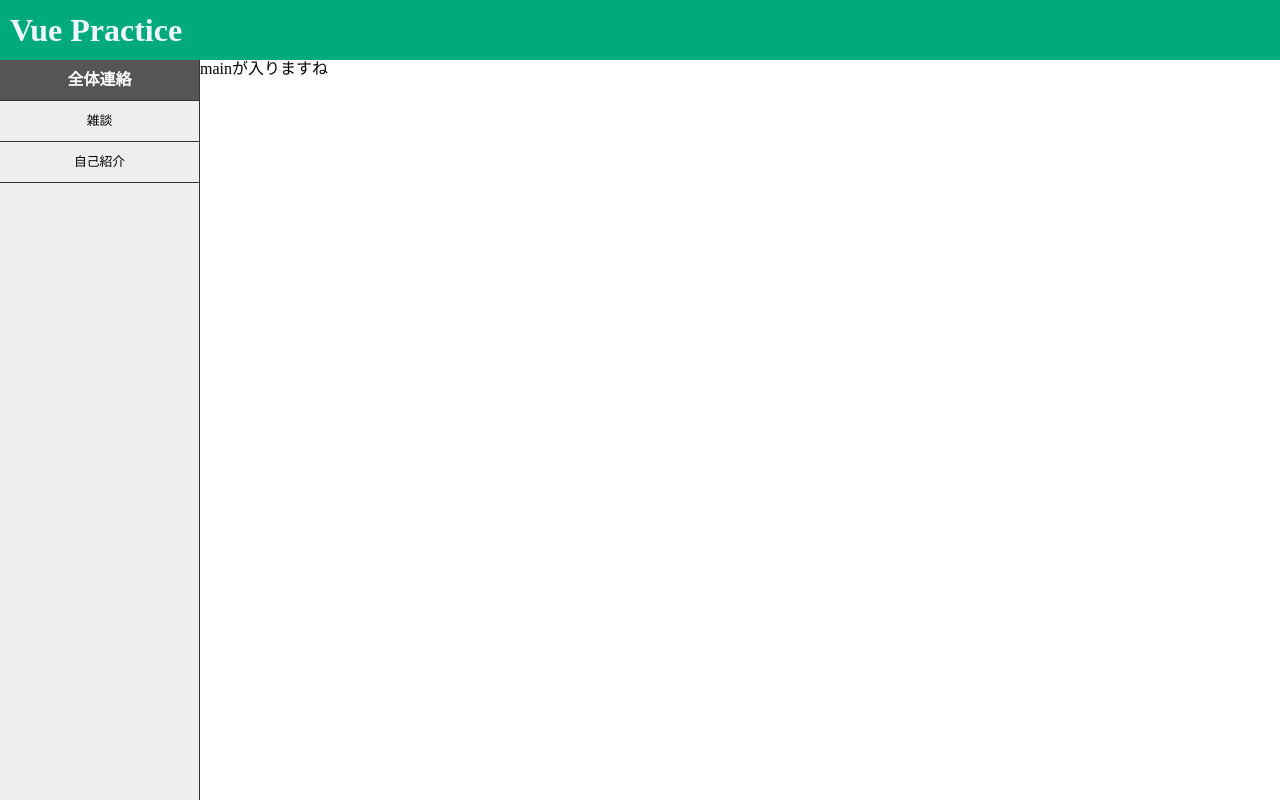
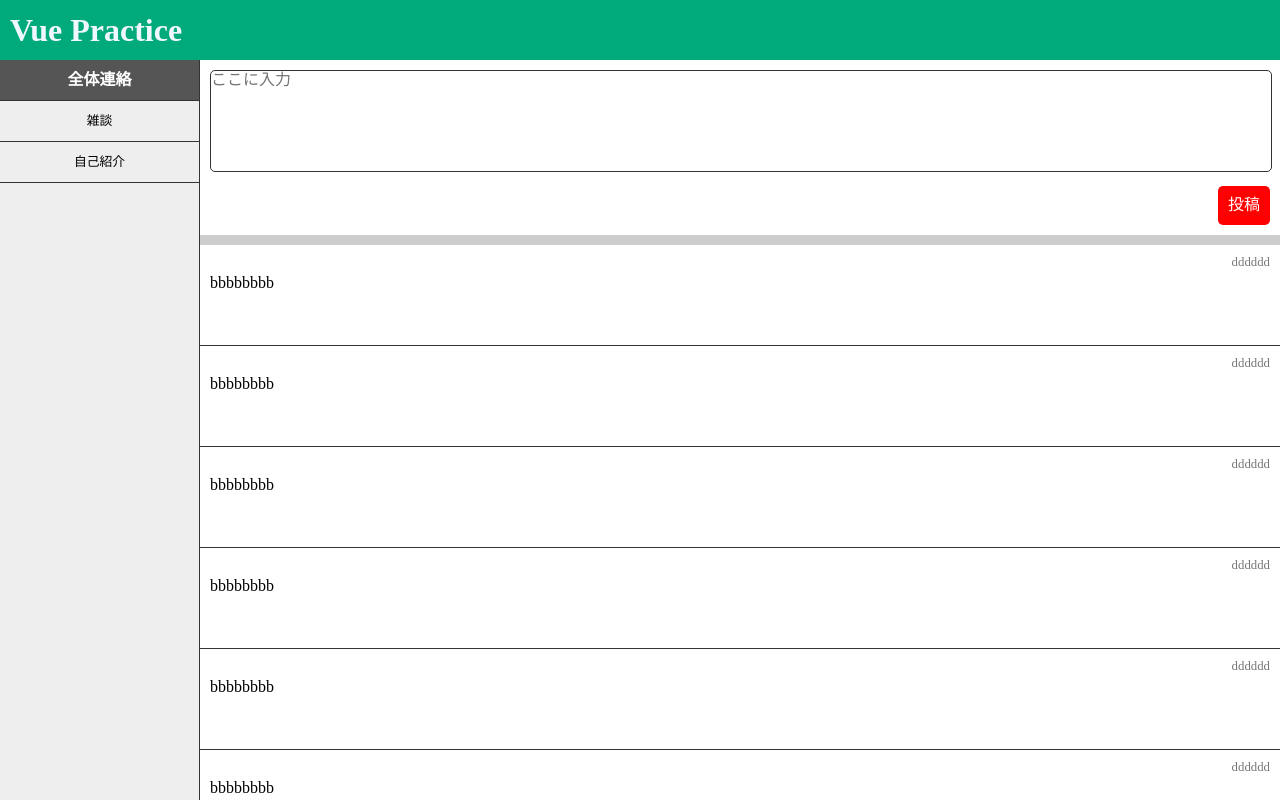
Before and after one commit to matsumoto-parker/vue-practice, a Vue app: page / in a window 1280 px wide. Shown: the top 800 px of the page. Built offline with nearby package versions, Linux system fonts and the light colour scheme.

Commit message:
feat: add form

```diff
--- a/src/App.vue
+++ b/src/App.vue
@@ -24,7 +24,7 @@ export default {
 };
 </script>
 
-<style>
+<style scoped>
 .app-container {
   display: flex;
   padding-top: 60px;
--- /dev/null
+++ b/src/components/Button.vue
@@ -0,0 +1,35 @@
+<template>
+  <div class="button" @click="onClick">{{ title }}</div>
+</template>
+
+<script>
+export default {
+  props: {
+    title: {
+      type: String,
+      default: 'ボタン',
+    },
+    onClick: {
+      type: Function,
+      required: true,
+    },
+  },
+};
+</script>
+
+<style scoped>
+.button {
+  display: inline-block;
+  background: red;
+  border-radius: 5px;
+  color: #fff;
+  padding: 10px;
+  cursor: pointer;
+}
+.button:hover {
+  background: rgb(182, 0, 0);
+}
+.button:active {
+  background: rgb(138, 13, 13);
+}
+</style>
--- a/src/components/Header.vue
+++ b/src/components/Header.vue
@@ -4,7 +4,7 @@
   </header>
 </template>
 
-<script>
+<script scoped>
 export default {};
 </script>
 
--- a/src/components/Main.vue
+++ b/src/components/Main.vue
@@ -1,16 +1,47 @@
 <template>
-  <main class="main-container">mainが入りますね</main>
+  <main class="main-container">
+    <TextBox />
+    <div class="devider"></div>
+    <MessageList :messages="messages" />
+    mainが入りますね
+  </main>
 </template>
 
 <script>
-export default {};
+import TextBox from './TextBox';
+import MessageList from './MessageList';
+
+export default {
+  components: {
+    TextBox,
+    MessageList,
+  },
+  data() {
+    return {
+      messages: [
+        { date: 'dddddd', body: 'bbbbbbbb' },
+        { date: 'dddddd', body: 'bbbbbbbb' },
+        { date: 'dddddd', body: 'bbbbbbbb' },
+        { date: 'dddddd', body: 'bbbbbbbb' },
+        { date: 'dddddd', body: 'bbbbbbbb' },
+        { date: 'dddddd', body: 'bbbbbbbb' },
+        { date: 'dddddd', body: 'bbbbbbbb' },
+        { date: 'dddddd', body: 'bbbbbbbb' },
+      ],
+    };
+  },
+};
 </script>
 
-<style>
+<style scoped>
 .main-container {
   width: calc(100% - 200px);
   flex: 1;
   position: absolute;
   left: 200px;
 }
+
+.devider {
+  border-top: 10px solid #ccc;
+}
 </style>
--- /dev/null
+++ b/src/components/Message.vue
@@ -0,0 +1,45 @@
+<template>
+  <div class="message">
+    <div class="message-date">{{ date }}</div>
+    <p class="message-text">{{ body }}</p>
+  </div>
+</template>
+
+<script>
+export default {
+  props: {
+    body: {
+      type: String,
+      required: true,
+    },
+    date: {
+      type: String,
+      resquired: true,
+    },
+  },
+};
+</script>
+
+<style scoped>
+.message {
+  border-bottom: 1px solid #333;
+  min-height: 80px;
+  padding: 10px;
+}
+
+.message:hover {
+  background-color: #eee;
+}
+
+.message-date {
+  font-size: 0.8em;
+  color: #777;
+  text-align: right;
+}
+
+.message-text {
+  margin: 0;
+  margin-top: 5px;
+  white-space: pre-line;
+}
+</style>
--- /dev/null
+++ b/src/components/MessageList.vue
@@ -0,0 +1,37 @@
+<template>
+  <div class="message-list">
+    <template v-for="(message, index) in messages">
+      <Message :key="index" :body="message.body" :date="message.date" />
+    </template>
+  </div>
+</template>
+
+<script>
+import Message from './Message';
+
+export default {
+  components: {
+    Message,
+  },
+  props: {
+    messages: {
+      type: Array,
+      required: true,
+      validator: function(messages) {
+        return messages.every((message) => {
+          if (typeof message.date !== 'string') {
+            return false;
+          }
+          if (typeof message.body !== 'string') {
+            return false;
+          }
+
+          return true;
+        });
+      },
+    },
+  },
+};
+</script>
+
+<style scoped></style>
--- a/src/components/SideMenu.vue
+++ b/src/components/SideMenu.vue
@@ -12,7 +12,7 @@
 export default {};
 </script>
 
-<style>
+<style scoped>
 .menu {
   position: fixed;
   width: 199px;
--- /dev/null
+++ b/src/components/TextBox.vue
@@ -0,0 +1,53 @@
+<template>
+  <div class="textbox-container">
+    <textarea
+      placeholder="ここに入力"
+      class="textbox-input"
+      v-model.trim="body"
+    ></textarea>
+    <div class="textbox-button">
+      <Button title="投稿" :onClick="post" />
+    </div>
+  </div>
+</template>
+
+<script>
+import Button from './Button';
+
+export default {
+  components: {
+    Button,
+  },
+  data() {
+    return {
+      body: '',
+    };
+  },
+  mathods: {
+    post() {
+      console.log('post!!!!');
+    },
+  },
+};
+</script>
+
+<style scoped>
+.textbox-container {
+  padding: 10px;
+}
+
+.textbox-input {
+  width: 100%;
+  height: 100px;
+  resize: none;
+  background: #fff;
+  border: 1px solid #333;
+  border-radius: 5px;
+  padding: 0;
+}
+
+.textbox-button {
+  margin-top: 10px;
+  text-align: right;
+}
+</style>
```
